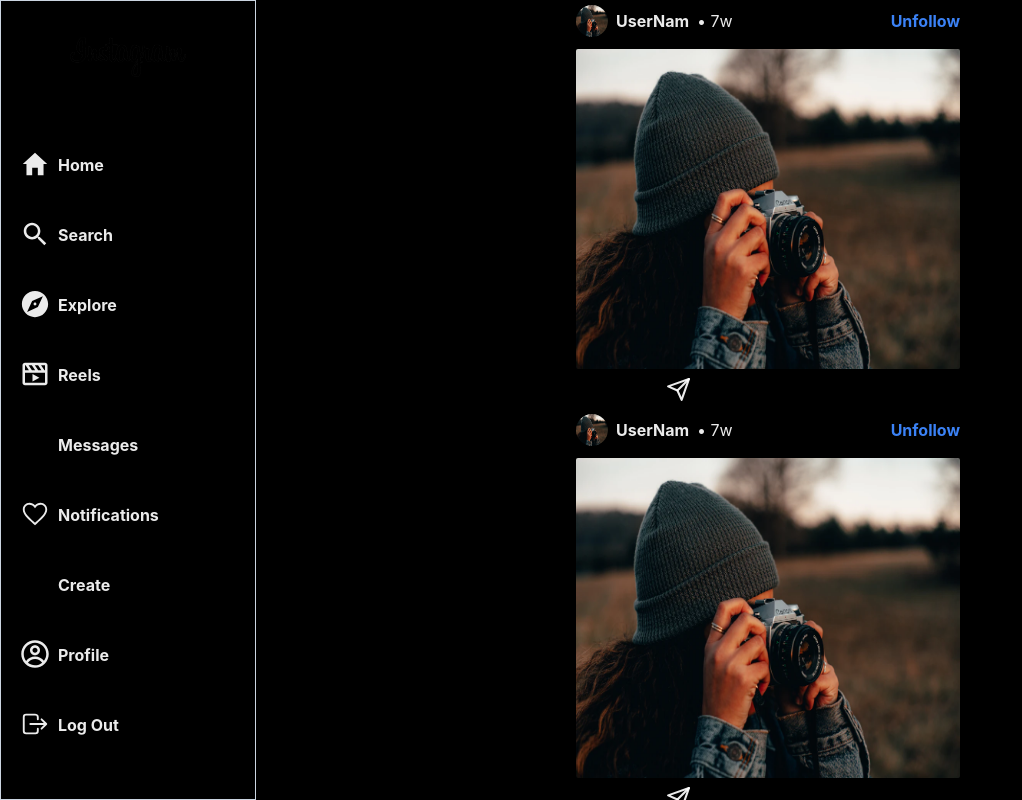
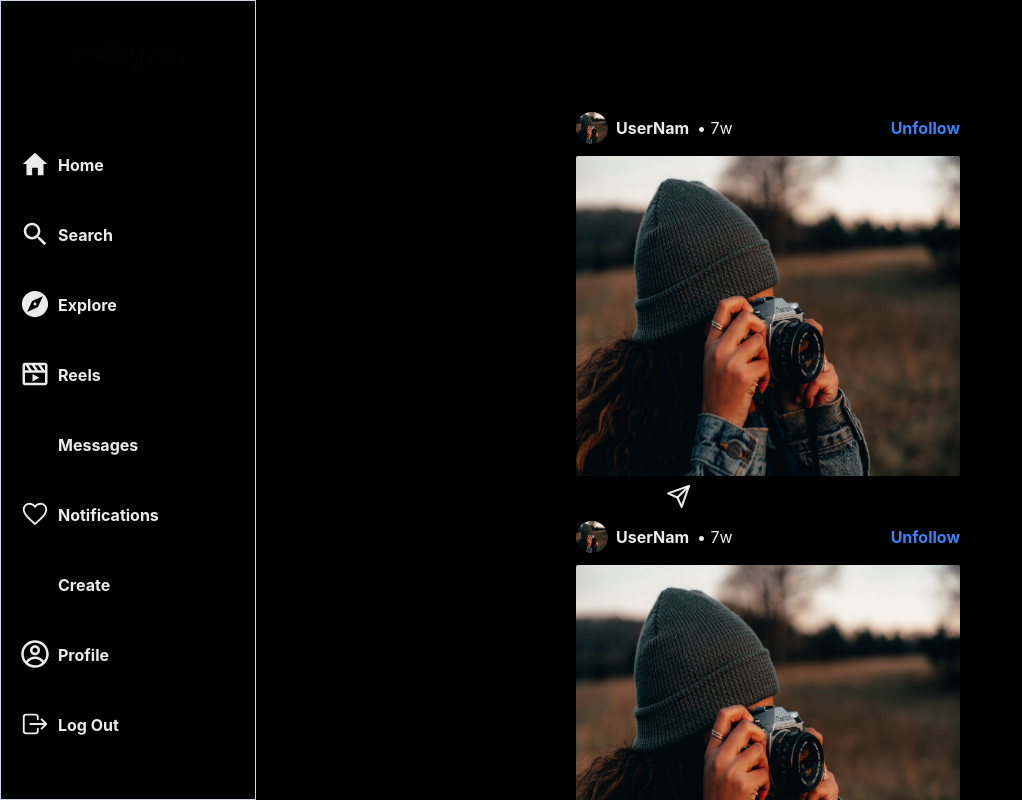
Before and after one commit to AkimT13/instaClone, a React (Vite) app: page / in a window 1280 px wide. Shown: the whole page, without its empty margins (0-1022 px from the left). Built offline with nearby package versions, Linux system fonts and the light colour scheme; some icons are missing.

Commit message:
some more commits

```diff
--- a/src/Components/FeedPosts/FeedPosts.jsx
+++ b/src/Components/FeedPosts/FeedPosts.jsx
@@ -2,7 +2,7 @@ import FeedPost from "./FeedPost";
 
 const FeedPosts = () => {
   return (
-    <div className=" flex flex-col gap-4 overflow-scroll">
+    <div className=" grid gap-4 pt-1">
       <FeedPost />
       <FeedPost />
       <FeedPost />
--- /dev/null
+++ b/src/Components/StorySection.jsx
@@ -0,0 +1,7 @@
+import React from "react";
+
+const StorySection = () => {
+  return <div>StorySection</div>;
+};
+
+export default StorySection;
--- a/src/Pages/HomePage/HomePage.jsx
+++ b/src/Pages/HomePage/HomePage.jsx
@@ -1,5 +1,6 @@
 import FeedPosts from "../../Components/FeedPosts/FeedPosts";
 import Sidebar from "../../Components/Sidebar";
+import StorySection from "../../Components/StorySection";
 
 const HomePage = () => {
   return (
@@ -10,8 +11,10 @@ const HomePage = () => {
         <div className="w-full h-20"></div>
       </div>
 
-      <div className="flex flex-grow justify-center items-center overflow-scroll pt-5">
-        <FeedPosts />
+      <div className="flex flex-grow justify-center overflow-scroll mt-28">
+        <div className="overflow-scroll">
+          <FeedPosts />
+        </div>
       </div>
     </div>
   );
```
